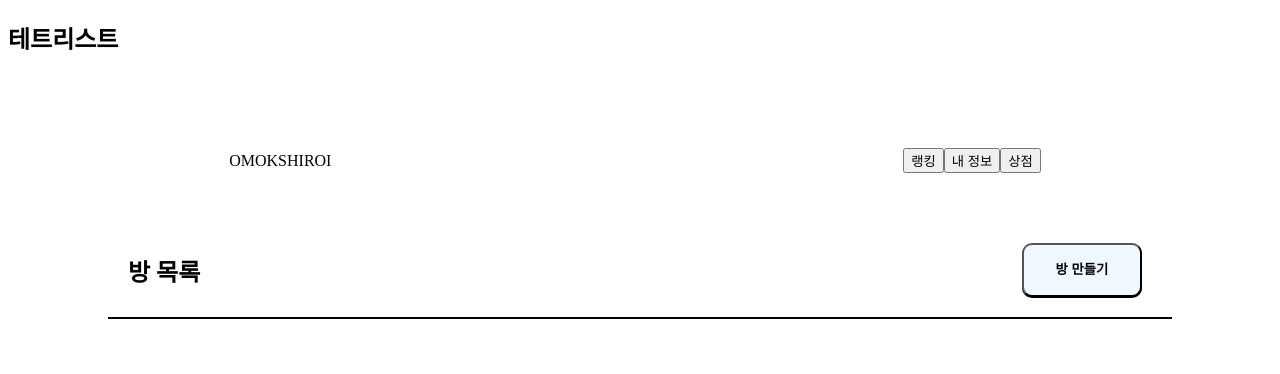
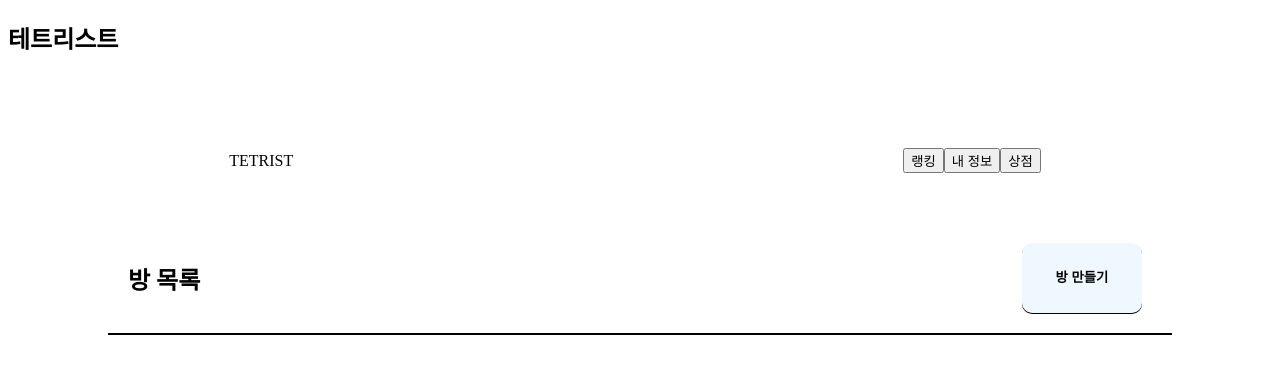
Before and after one commit to sesac-laters-team/tetrist, a React (Create React App) app in the folder client/: page /waiting in a window 1280 px wide. Shown: the top 374 px of the page. Built offline with nearby package versions, Linux system fonts and the light colour scheme; no server answers.

Commit message:
fix: 모달 구조 최적화

```diff
--- a/client/src/components/page/WaitingRoomPage.js
+++ b/client/src/components/page/WaitingRoomPage.js
@@ -28,7 +28,7 @@ export default function WaitingRoomPage() {
     return (
         <div className="waiting-room">
             <div className="logo-and-menubar">
-            <div className="logoImg">OMOKSHIROI</div>
+            <div className="logoImg">TETRIST</div>
                 <Menubar  socket={socket} />
 
             </div>
--- a/client/src/styles/WaitingRoom.scss
+++ b/client/src/styles/WaitingRoom.scss
@@ -53,26 +53,21 @@
 
 .btnRoom {
     padding: 10px 15px;
-
-    margin-left: auto; /* 왼쪽 여백을 자동으로 설정하여 요소를 오른쪽으로 밀어냄 */
-    display: block;
-    position: relative;
-    float: left;
-    width: 120px;
-    padding: 0;
-    margin: 10px 10px 10px 0;
+    margin: 10px; /* 여백 조정 */
+    width: 120px; /* 버튼 너비 */
     font-weight: 600;
     text-align: center;
     line-height: 50px;
-
     border-radius: 10px;
-
-
     transition: all 0.2s;
-}
+    cursor: pointer; /* 마우스 오버 시 포인터로 변경 */
+    background-color: #f1f1f1; /* 배경색 추가 */
+    border: none; /* 테두리 없앰 */
+  }
 
 .btnJoin {
     background-color: aliceblue;
+    z-index: 0px;
 }
 
 .btnJoin.btnPush {
@@ -135,7 +130,7 @@
         border-bottom: 2px solid #333;
 
     }
-    /* [ 모달 ] */
+    /* [ 방만들기  모달, 공통 모달 적용 X ] */
 .modal-outside {
     display: flex;
     position: fixed;
@@ -146,7 +141,7 @@
     background-color: rgba(0, 0, 0, 0.4);
     justify-content: center;
     align-items: center;
-    z-index: 10000;
+
 }
 
 .CreateRoom {
@@ -158,29 +153,7 @@
     box-shadow: 0 2px 3px 0 rgba(34, 36, 38, 0.15);
 }
 
-.menubar {
-    display: flex;
-    align-items: center;
-    justify-content: flex-end; // 오른쪽 정렬
-    width: 100%;
-    padding: 10px 0; // 상하 패딩
-  }
 
-  .menu-button {
-    padding: 10px 20px;
-    margin-left: 10px; // 왼쪽 마진으로 버튼 간 간격 조정
-    background-color: #f1f1f1;
-    color: #333;
-    border: 2px solid #ccc;
-    border-radius: 5px;
-    cursor: pointer;
-    transition: background-color 0.3s, color 0.3s;
-  }
-
-  .menu-button:hover {
-    background-color: #e2e2e2; // 호버 시 배경색 변경
-    color: #000; // 호버 시 글자색 변경
-  }
 
 
 @media (max-width: 768px) {
--- a/client/src/styles/menu-button.scss
+++ b/client/src/styles/menu-button.scss
@@ -1,4 +1,4 @@
-//버튼들
+/* 공통 스타일 */
 .menubar {
     display: flex;
     justify-content: flex-end;
@@ -6,8 +6,9 @@
   }
 
   .menu-button {
-    margin: 0 10px;
+    margin: 10px 10px;
     padding: 10px 15px;
+
     background-color: #f1f1f1;
     border: none;
     border-radius: 5px;
@@ -18,9 +19,8 @@
   .menu-button:hover {
     background-color: #e2e2e2;
   }
-  //모달
 
-  .modal-backdrop {//모달 넘칠경우 스크롤
+  .modal-backdrop {
     position: fixed;
     top: 0;
     left: 0;
@@ -30,29 +30,50 @@
     display: flex;
     justify-content: center;
     align-items: center;
+    overflow-y: auto; /* 넘치는 내용에 대해 스크롤 가능 */
   }
 
   .modal-content {
     background: white;
     padding: 20px;
     border-radius: 10px;
-    width: 20%; /* 넓이를 뷰포트 너비의 50%로 설정 */
-    max-width: 600px; /* 최대 너비를 600px로 설정 */
-    height: auto; /* 높이를 내용에 맞게 자동으로 설정 */
-    max-height: 90vh;
+    width: 100%; /* 모바일 기기에서는 너비를 100%로 설정 */
+    max-width: 300px; /* 최대 너비 설정 */
+    margin: 20px; /* 모달의 마진 */
     box-shadow: 0 4px 6px rgba(0,0,0,0.1);
   }
+
   .modal-content.shop {
-    display: grid;
     grid-template-columns: repeat(3, 1fr);
     gap: 10px;
   }
 
   .modal-content.rank {
-    display: flex;
     flex-direction: column;
   }
 
   .modal-content.MyPage {
     display: block;
   }
+
+  /* 미디어 쿼리를 사용한 반응형 스타일 */
+  @media (min-width: 600px) {
+    .modal-content {
+      width: 47%; /* 태블릿 기기에서는 너비를 80%로 설정 */
+    }
+  }
+
+  @media (min-width: 1024px) {
+    .modal-content {
+      width: 47%; /* 데스크탑에서는 너비를 50%로 설정 */
+    }
+
+    .modal-content.shop {
+      grid-template-columns: repeat(4, 1fr); /* 데스크탑에서는 4개의 컬럼으로 표시 */
+    }
+  }
+
+  /* 그리드 항목의 크기가 너무 작아지지 않도록 최소 너비 설정 */
+  .shop-item {
+    min-width: 100px;
+  }
--- a/client/src/styles/mypagemodal.scss
+++ b/client/src/styles/mypagemodal.scss
@@ -3,7 +3,7 @@
     background: #ecf0f1;
     border-radius: 10px;
     box-shadow: 0 4px 6px rgba(0, 0, 0, 0.1);
-    padding: 20px;
+    padding: 10px;
     margin: 20px;
     width: 80%;
     max-width: 500px;
```
